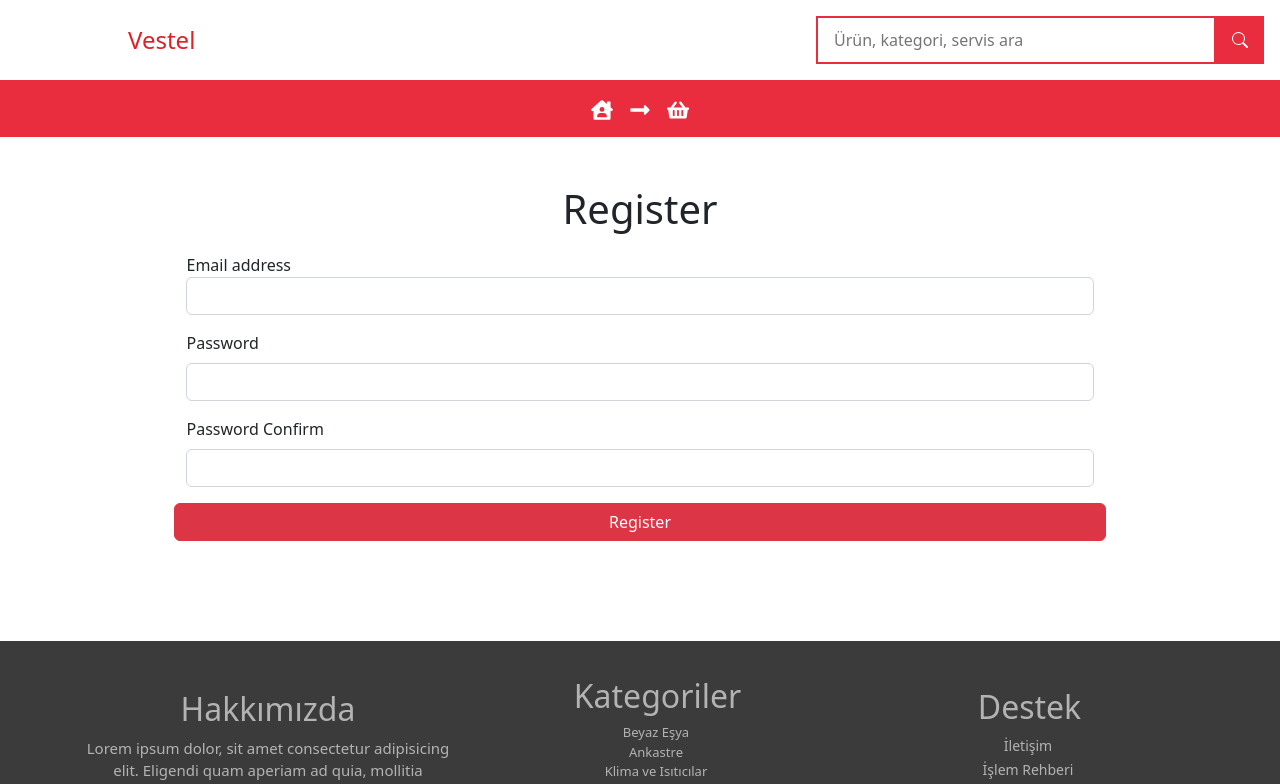
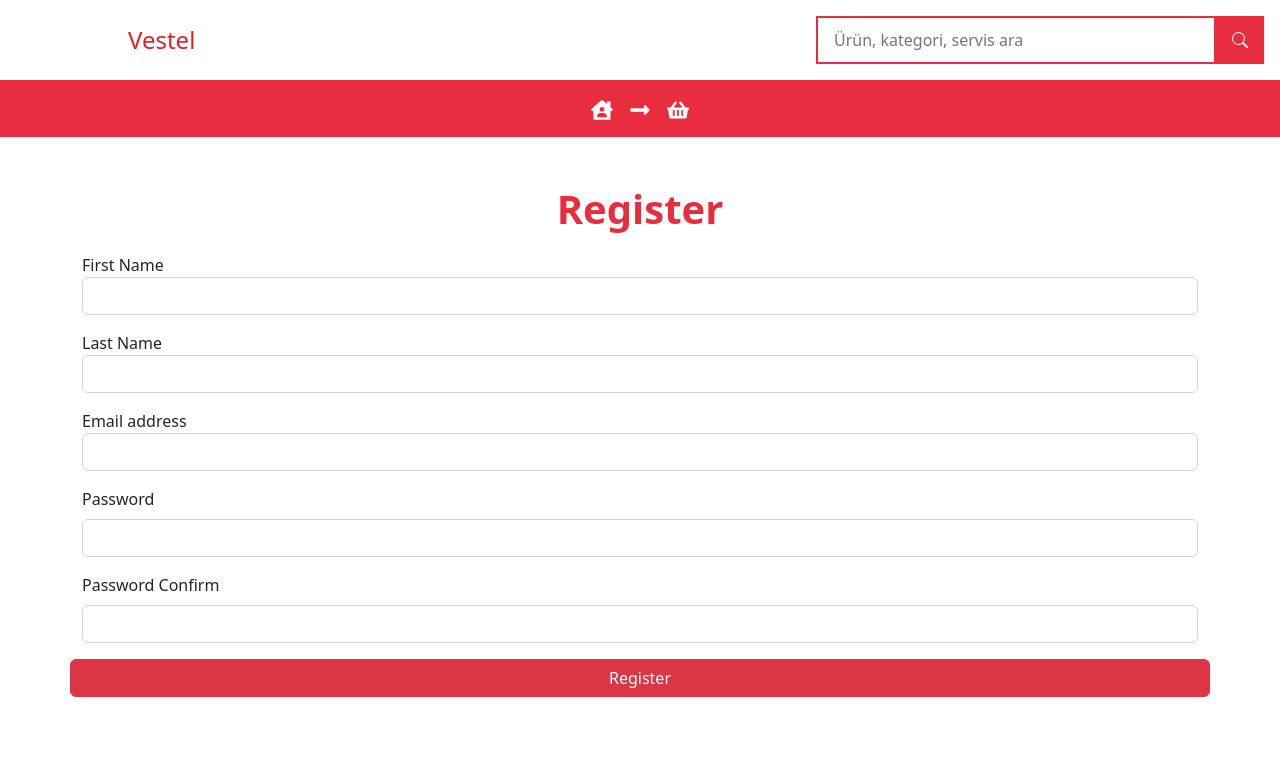
Before and after one commit to clkaley/e-commerce, a React (Create React App) app: page /sign-up in a window 1280 px wide. Shown: the top 784 px of the page. Built offline with nearby package versions, Linux system fonts and the light colour scheme.

Commit message:
added error message for input and lastname first name input

```diff
--- a/src/pages/Authorization/SignUp/index.js
+++ b/src/pages/Authorization/SignUp/index.js
@@ -1,8 +1,17 @@
 import React from "react";
-import { useFormik } from 'formik';
+import { useFormik } from "formik";
 import * as Yup from "yup";
+import { fetchRegister } from "../../../api";
+import "./signup.css";
 
+console.log(fetchRegister);
 const SignupSchema = Yup.object().shape({
+  firstName: Yup.string()
+    .max(15, "Must be 15 characters or less")
+    .required("Required"),
+  lastName: Yup.string()
+    .max(20, "Must be 20 characters or less")
+    .required("Required"),
   email: Yup.string().email("Invalid email").required("Required"),
   password: Yup.string()
     .min(5, "Too Short!")
@@ -14,67 +23,104 @@ const SignupSchema = Yup.object().shape({
 });
 
 function SignUp() {
-    const formik = useFormik({
+  const { handleSubmit, handleChange, values, errors, touched, handleBlur } =
+    useFormik({
       initialValues: {
-          email:'',
-          password:'',
-          passwordConfirm:'',
+        firstName: "",
+        lastName: "",
+        email: "",
+        password: "",
+        passwordConfirm: "",
       },
-        validationSchema:SignupSchema,
-        onSubmit:async(values,bag)=>{
+      validationSchema: SignupSchema,
+      onSubmit: async (values, bag) => {
         console.log(values);
+        // try {
+        //   const registerData=await fetchRegister({email:values.email,password:values.password})
+        //   console.log(registerData);
+        // } catch (error) {
+
+        // }
       },
-
-
-        })
-
-
+    });
+  //hataları bunla yakıalayabiliyorum
+  // console.log(errors);
 
   return (
     <div>
-      <h1 className="text-center mt-5">Register</h1>
-      <form onSubmit={formik.handleSubmit}>
+      <h1 className="title-reg text-center mt-5">Register</h1>
+      <form onSubmit={handleSubmit}>
         <div className="container">
           <div className="row">
             <div className="mb-3">
-          <label
-          >
-            Email address
-          </label>
+              <label>First Name</label>
               <input
-            type="email"
+                type="text"
+                className="form-control"
+                name="firstName"
+                onChange={handleChange}
+                value={values.firstName}
+                onBlur={handleBlur}
+              />
+              {errors.firstName && touched.firstName && (
+                <div className="error">{errors.firstName}</div>
+              )}
+            </div>
+            <div className="mb-3">
+              <label>Last Name</label>
+              <input
+                type="text"
+                className="form-control"
+                name="lastName"
+                onChange={handleChange}
+                value={values.lastName}
+                onBlur={handleBlur}
+              />
+              {errors.lastName && touched.lastName && (
+                <div className="error">{errors.lastName}</div>
+              )}
+            </div>
+            <div className="mb-3">
+              <label>Email address</label>
+              <input
+                type="text"
                 className="form-control"
                 name="email"
-            onChange={formik.handleChange}
-            value={formik.values.email}
-            onBlur={formik.handleBlur}
+                onChange={handleChange}
+                value={values.email}
+                onBlur={handleBlur}
               />
+              {errors.email && touched.email && (
+                <div className="error">{errors.email}</div>
+              )}
             </div>
             <div className="mb-3">
-          <label className="form-label">
-            Password
-          </label>
+              <label className="form-label">Password</label>
               <input
                 type="password"
                 className="form-control"
                 name="password"
-            onChange={formik.handleChange}
-            value={formik.values.password}
-            onBlur={formik.handleBlur}
+                onChange={handleChange}
+                value={values.password}
+                onBlur={handleBlur}
               />
+              {errors.password && touched.password && (
+                <div className="error">{errors.password}</div>
+              )}
             </div>
             <div className="mb-3">
-          <label className="form-label">
-            Password Confirm
-          </label>
+              <label className="form-label">Password Confirm</label>
               <input
                 type="password"
                 className="form-control"
                 name="passwordConfirm"
-            onChange={formik.handleChange}
-            value={formik.values.passwordConfirm}
-            onBlur={formik.handleBlur}
+                onChange={handleChange}
+                value={values.passwordConfirm}
+                onBlur={handleBlur}
               />
+              {errors.passwordConfirm && touched.passwordConfirm && (
+                <div className="error">{errors.passwordConfirm}</div>
+              )}
             </div>
             <button type="submit" className="btn btn-danger">
               Register
--- /dev/null
+++ b/src/pages/Authorization/SignUp/signup.css
@@ -0,0 +1,15 @@
+.title-reg{
+    color: #ea2c3f ;
+    font-weight: bold;
+}
+
+.error{
+    color: #ea2c3f ;
+    margin-top: 5px;
+    font-weight: bold;
+}
+
+.form-control:focus{
+    box-shadow: 2px 2px 25px #ea2c3f !important ;
+    border-color: #ea2c3f;
+}
```
Lines whose indentation alone changed are shown as unchanged.
